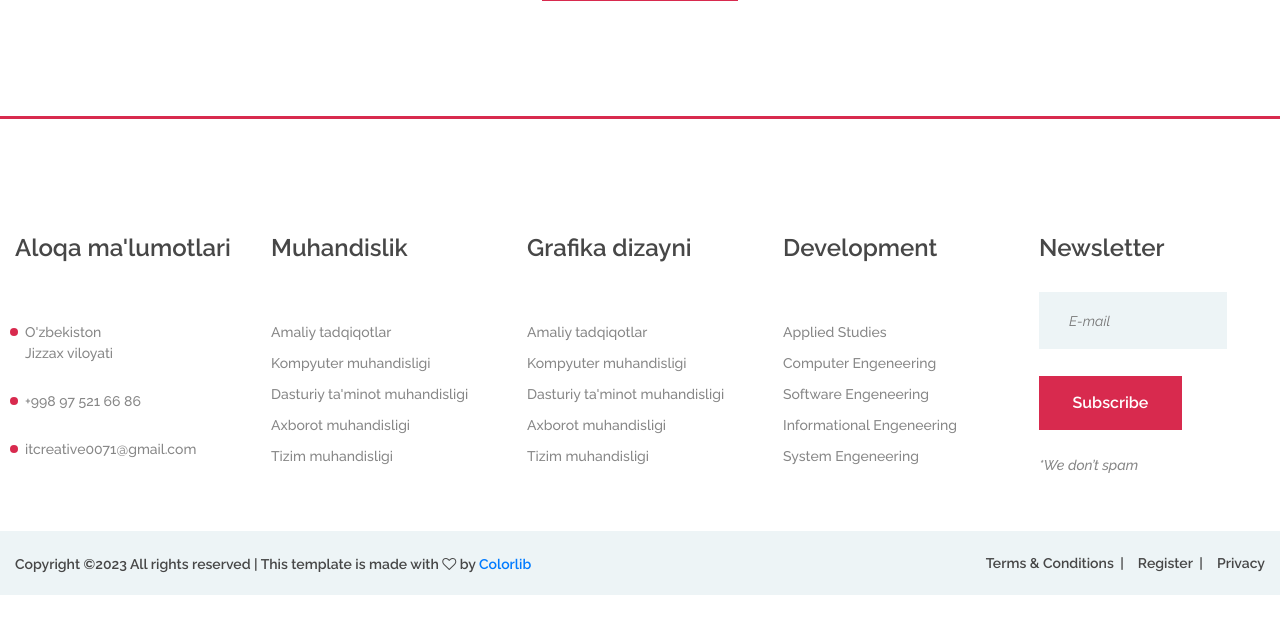
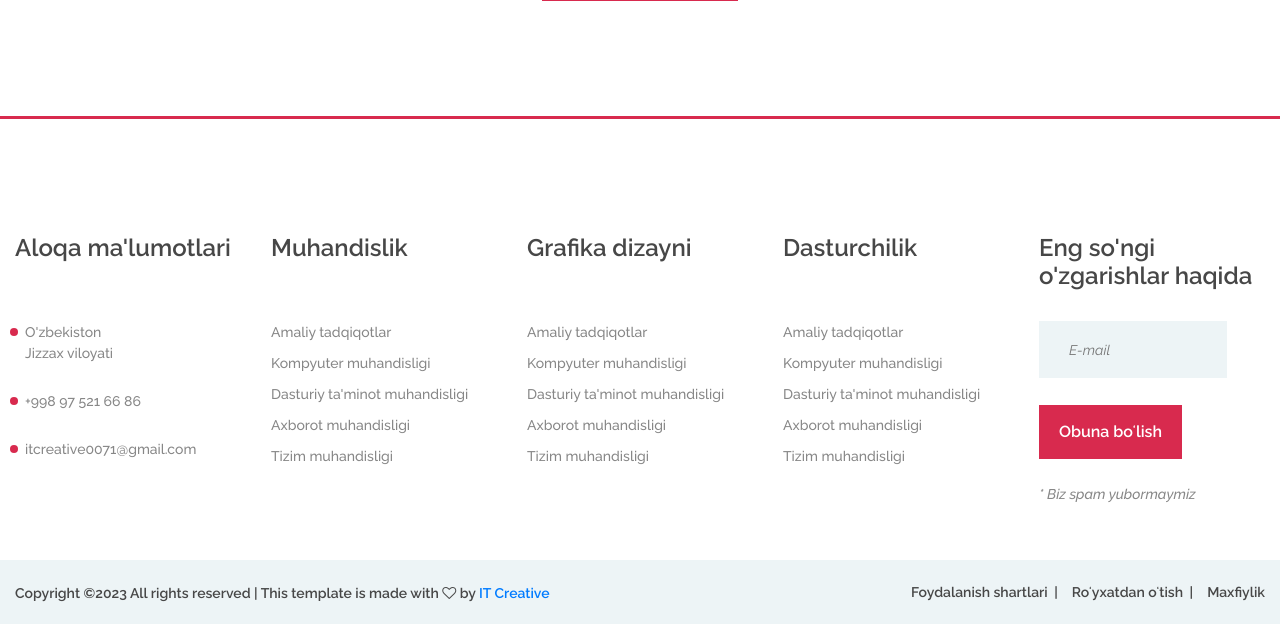
Before and after one commit to Xusanbek0039/Django-Corsera-clone, a Django app: a page that uses templates/base.html in a window 1280 px wide. Shown: the part 2903-3527 px from the top of the page. Before the commit the page ends 3498 px from the top, so only its background shows below. Run offline with Django 3.2, Linux system fonts and the light colour scheme; data comes from the database, SQL or seed files in the repository; parts of the project's set-up code (start-up, migrations or seed data) failed here and were passed over; some libraries are stand-ins or nearby versions.

Commit message:
Update base.html

```diff
--- a/templates/base.html
+++ b/templates/base.html
@@ -118,21 +118,21 @@
 						</ul>
 					</div>
 					<div class="widget-item">
-						<h4>Development</h4>
+						<h4>Dasturchilik</h4>
 						<ul>
-							<li><a href="">Applied Studies</a></li>
-							<li><a href="">Computer Engeneering</a></li>
-							<li><a href="">Software Engeneering</a></li>
-							<li><a href="">Informational Engeneering</a></li>
-							<li><a href="">System Engeneering</a></li>
+							<li><a href="">Amaliy tadqiqotlar</a></li>
+							<li><a href="">Kompyuter muhandisligi</a></li>
+							<li><a href="">Dasturiy ta'minot muhandisligi</a></li>
+							<li><a href="">Axborot muhandisligi</a></li>
+							<li><a href="">Tizim muhandisligi</a></li>
 						</ul>
 					</div>
 					<div class="widget-item">
-						<h4>Newsletter</h4>
+						<h4>Eng so'ngi o'zgarishlar haqida</h4>
 						<form class="footer-newslatter">
 							<input type="email" placeholder="E-mail">
-							<button class="site-btn">Subscribe</button>
-							<p>*We don’t spam</p>
+							<button class="site-btn">Obuna boʻlish</button>
+							<p>* Biz spam yubormaymiz</p>
 						</form>
 					</div>
 				</div>
@@ -141,13 +141,12 @@
 		<div class="footer-bottom">
 			<div class="footer-warp">
 				<ul class="footer-menu">
-					<li><a href="#">Terms & Conditions</a></li>
-					<li><a href="#">Register</a></li>
-					<li><a href="#">Privacy</a></li>
+					<li><a href="#">Foydalanish shartlari</a></li>
+					<li><a href="#">Roʻyxatdan oʻtish</a></li>
+					<li><a href="#">Maxfiylik</a></li>
 				</ul>
 				<div class="copyright"><!-- Link back to Colorlib can't be removed. Template is licensed under CC BY 3.0. -->
-Copyright &copy;<script>document.write(new Date().getFullYear());</script> All rights reserved | This template is made with <i class="fa fa-heart-o" aria-hidden="true"></i> by <a href="https://colorlib.com" target="_blank">Colorlib</a>
-<!-- Link back to Colorlib can't be removed. Template is licensed under CC BY 3.0. --></div>
+Copyright &copy;<script>document.write(new Date().getFullYear());</script> All rights reserved | This template is made with <i class="fa fa-heart-o" aria-hidden="true"></i> by <a href="https://github.com/xusanbek0071" target="_blank">IT Creative</a></div>
 			</div>
 		</div>
 	</footer>
```
